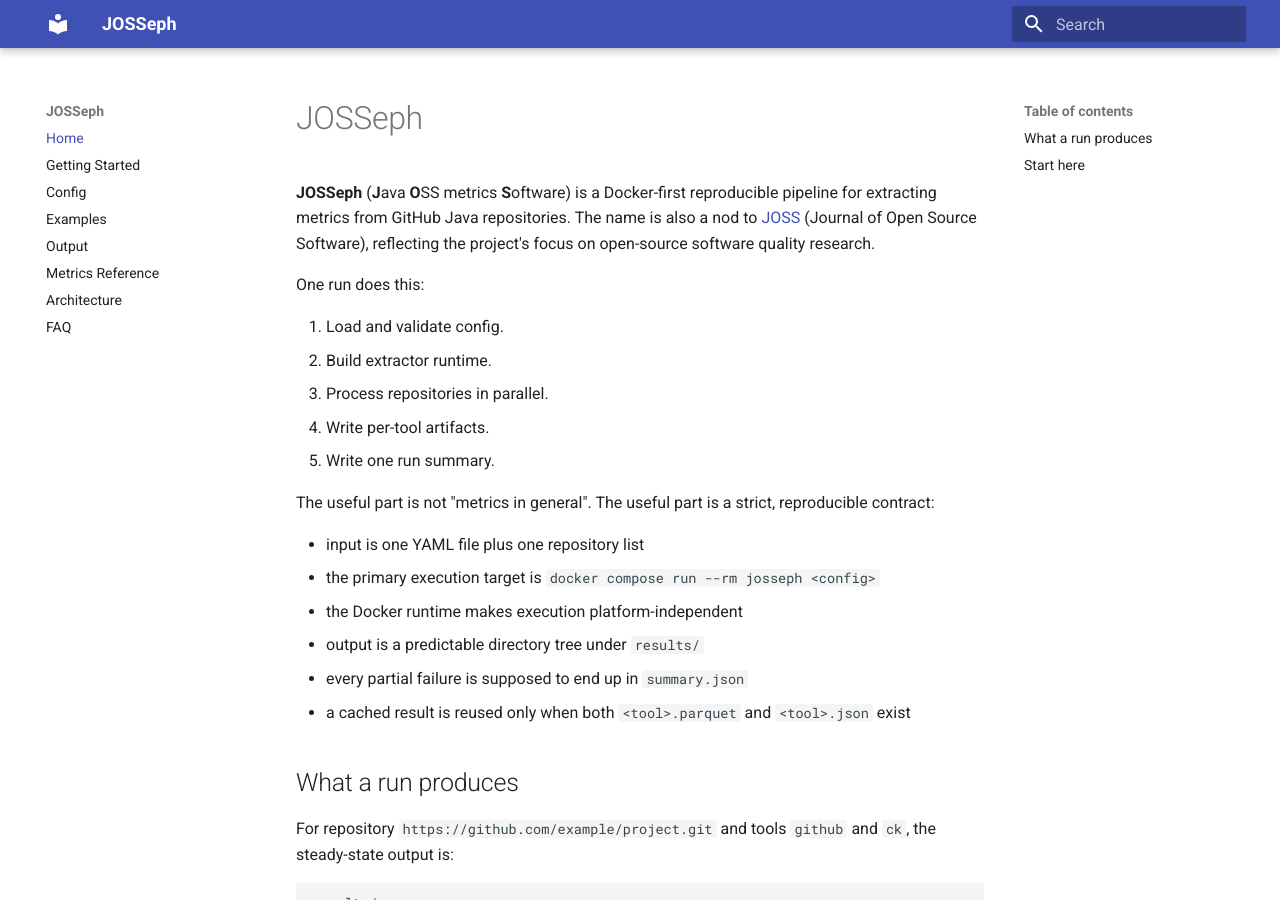
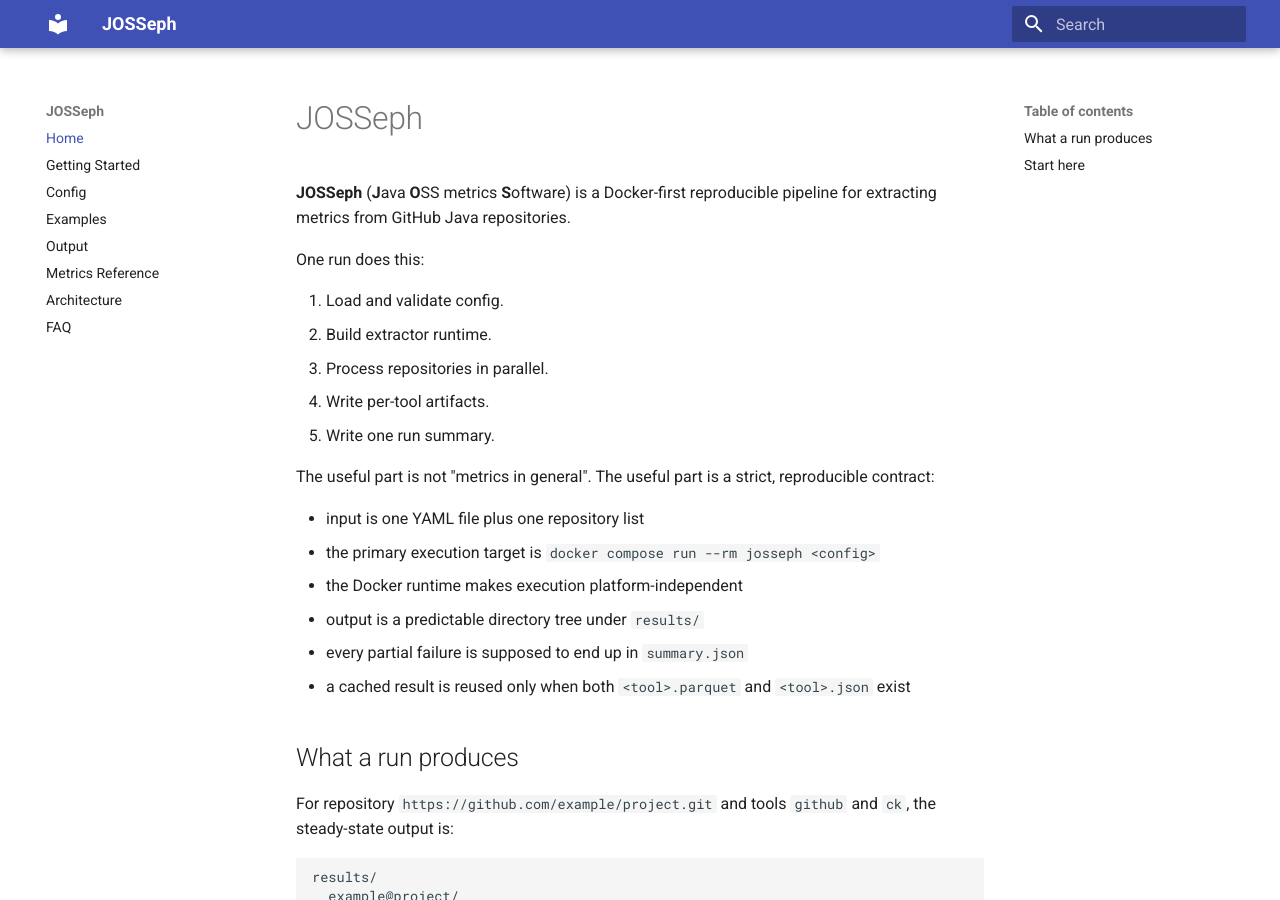
Before and after one commit to chesnokoff/josseph, an MkDocs documentation site: the page built from docs/index.md, in a window 1280 px wide and 900 px high. Built offline with MkDocs 1.6.1 and Material for MkDocs 9.7.7, drawn with Linux system fonts in a browser that asks for light colours.

Commit message:
Trim docs intro

```diff
--- a/docs/index.md
+++ b/docs/index.md
@@ -2,9 +2,6 @@
 
 **JOSSeph** (**J**ava **O**SS metrics **S**oftware) is a Docker-first
 reproducible pipeline for extracting metrics from GitHub Java repositories.
-The name is also a nod to
-[JOSS](https://joss.theoj.org/) (Journal of Open Source Software), reflecting
-the project's focus on open-source software quality research.
 
 One run does this:
 
```
